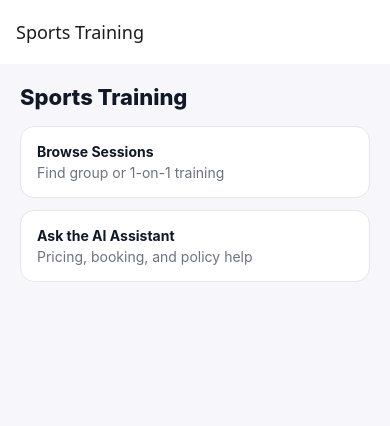
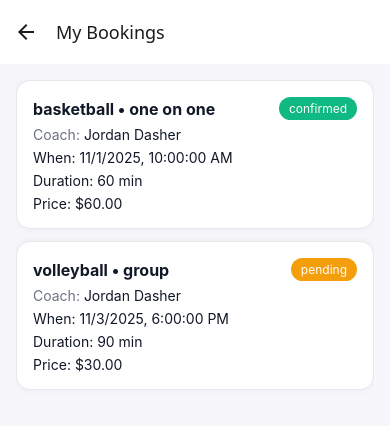
Before and after one commit to Patrick-Guevarra/sports-booking, a React Native app in the folder mobile/: screen /Bookings in a window 390 px wide. Shown: the top 426 px of the page. Built offline with nearby package versions, Linux system fonts and the light colour scheme.

Commit message:
Added a 'my bookings' screen, also added mock data into it

```diff
--- a/mobile/App.js
+++ b/mobile/App.js
@@ -4,6 +4,7 @@ import Home from './src/screens/Home';
 import SessionsList from './src/screens/SessionsList';
 import SessionDetail from './src/screens/SessionDetail';
 import Chat from './src/screens/Chat';
+import Bookings from './src/screens/Bookings';
 
 const Stack = createNativeStackNavigator();
 
@@ -15,6 +16,7 @@ export default function App() {
         <Stack.Screen name="Sessions" component={SessionsList} options={{ title: 'Browse Sessions' }} />
         <Stack.Screen name="SessionDetail" component={SessionDetail} options={{ title: 'Session Detail' }} />
         <Stack.Screen name="Chat" component={Chat} options={{ title: 'AI Assistant' }} />
+        <Stack.Screen name="Bookings" component={Bookings} options={{ title: 'My Bookings' }} />
       </Stack.Navigator>
     </NavigationContainer>
   );
--- /dev/null
+++ b/mobile/src/components/BookingCard.jsx
@@ -0,0 +1,46 @@
+import { View, Text } from 'react-native';
+import { COLORS } from '../constants/colors';
+import { money, niceType } from '../constants/format';
+
+const statusColor = (status) => {
+  switch (status) {
+    case 'confirmed': return '#10B981'; // green
+    case 'pending':   return '#F59E0B'; // amber
+    case 'completed': return '#6B7280'; // gray
+    case 'canceled':  return '#EF4444'; // red
+    default: return COLORS.muted;
+  }
+};
+
+export default function BookingCard({ item }) {
+  const date = new Date(item.startTime).toLocaleString();
+  return (
+    <View style={{
+      backgroundColor: COLORS.card,
+      borderColor: COLORS.border,
+      borderWidth: 1,
+      borderRadius: 14,
+      padding: 16,
+      marginBottom: 12,
+      shadowColor: '#000',
+      shadowOpacity: 0.05,
+      shadowRadius: 8,
+    }}>
+      <View style={{ flexDirection:'row', justifyContent:'space-between', alignItems:'center' }}>
+        <Text style={{ fontWeight:'700', fontSize:16, color: COLORS.text }}>
+          {item.sport} • {niceType(item.type)}
+        </Text>
+        <Text style={{ color: '#fff', backgroundColor: statusColor(item.status), paddingHorizontal:10, paddingVertical:4, borderRadius:999, fontSize:12, overflow:'hidden' }}>
+          {item.status}
+        </Text>
+      </View>
+
+      <Text style={{ color: COLORS.muted, marginTop: 6 }}>
+        Coach: <Text style={{ color: COLORS.text }}>{item.coachName}</Text>
+      </Text>
+      <Text style={{ color: COLORS.text, marginTop: 6 }}>When: {date}</Text>
+      <Text style={{ color: COLORS.text, marginTop: 6 }}>Duration: {item.durationMinutes} min</Text>
+      <Text style={{ color: COLORS.text, marginTop: 6 }}>Price: {money(item.priceCents)}</Text>
+    </View>
+  );
+}
--- /dev/null
+++ b/mobile/src/components/FloatingChatButton.jsx
@@ -0,0 +1,33 @@
+import { TouchableOpacity, View, Text, Platform } from 'react-native';
+
+export default function FloatingChatButton({ onPress }) {
+  return (
+    <TouchableOpacity
+      activeOpacity={0.9}
+      onPress={onPress}
+      accessibilityRole="button"
+      accessibilityLabel="Open AI assistant"
+      style={{
+        position: 'absolute',
+        right: 20,
+        bottom: 20,
+        width: 56,
+        height: 56,
+        borderRadius: 28,
+        backgroundColor: '#2563EB', // primary
+        alignItems: 'center',
+        justifyContent: 'center',
+        // soft shadow
+        shadowColor: '#000',
+        shadowOffset: { width: 0, height: 6 },
+        shadowOpacity: 0.2,
+        shadowRadius: 8,
+        elevation: 8, // Android shadow
+      }}
+    >
+      <View style={{ alignItems: 'center', justifyContent: 'center' }}>
+        <Text style={{ fontSize: 22, color: 'white' }}>🤖</Text>
+      </View>
+    </TouchableOpacity>
+  );
+}
--- a/mobile/src/constants/mockData.js
+++ b/mobile/src/constants/mockData.js
@@ -23,4 +23,31 @@ export const MOCK_SESSIONS = [
     capacity: 6,
     status: 'open'
   }
+
+
 ];
+
+export const MOCK_BOOKINGS = [
+  {
+    id: 101,
+    sessionId: 1,
+    sport: 'basketball',
+    type: 'one_on_one',
+    coachName: 'Jordan Dasher',
+    startTime: '2025-11-01T10:00:00Z',
+    durationMinutes: 60,
+    priceCents: 6000,
+    status: 'confirmed' // 'pending' | 'confirmed' | 'completed' | 'canceled'
+  },
+  {
+    id: 102,
+    sessionId: 2,
+    sport: 'volleyball',
+    type: 'group',
+    coachName: 'Jordan Dasher',
+    startTime: '2025-11-03T18:00:00Z',
+    durationMinutes: 90,
+    priceCents: 3000,
+    status: 'pending'
+  }
+];
--- /dev/null
+++ b/mobile/src/screens/Bookings.jsx
@@ -0,0 +1,43 @@
+import { useCallback, useState } from 'react';
+import { View, FlatList, RefreshControl, Text } from 'react-native';
+import { COLORS } from '../constants/colors';
+import { MOCK_BOOKINGS } from '../constants/mockData';
+import BookingCard from '../components/BookingCard';
+
+export default function Bookings() {
+  const [data, setData] = useState(MOCK_BOOKINGS);
+  const [refreshing, setRefreshing] = useState(false);
+
+  const onRefresh = useCallback(() => {
+    setRefreshing(true);
+    // simulate fetch
+    setTimeout(() => {
+      setData([...MOCK_BOOKINGS]); // would replace with real API response
+      setRefreshing(false);
+    }, 600);
+  }, []);
+
+  if (!data || data.length === 0) {
+    return (
+      <View style={{ flex:1, justifyContent:'center', alignItems:'center', backgroundColor: COLORS.bg, padding: 16 }}>
+        <Text style={{ color: COLORS.muted, textAlign:'center' }}>
+          You don’t have any bookings yet.
+        </Text>
+      </View>
+    );
+  }
+
+  return (
+    <View style={{ flex:1, padding:16, backgroundColor: COLORS.bg }}>
+      <FlatList
+        data={data}
+        keyExtractor={(i) => String(i.id)}
+        renderItem={({ item }) => <BookingCard item={item} />}
+        refreshControl={
+          <RefreshControl refreshing={refreshing} onRefresh={onRefresh} />
+        }
+        contentContainerStyle={{ paddingBottom: 24 }}
+      />
+    </View>
+  );
+}
--- a/mobile/src/screens/Home.jsx
+++ b/mobile/src/screens/Home.jsx
@@ -1,5 +1,6 @@
 import { View, Text, TouchableOpacity } from 'react-native';
 import { COLORS } from '../constants/colors';
+import FloatingChatButton from '../components/FloatingChatButton';
 
 export default function Home({ navigation }) {
   return (
@@ -16,13 +17,15 @@ export default function Home({ navigation }) {
         <Text style={{ color: COLORS.muted, marginTop: 4 }}>Find group or 1-on-1 training</Text>
       </TouchableOpacity>
 
-      <TouchableOpacity
-        onPress={() => navigation.navigate('Chat')}
-        style={{ backgroundColor: COLORS.card, borderColor: COLORS.border, borderWidth: 1, borderRadius: 14, padding: 16 }}
-      >
-        <Text style={{ fontWeight: '700', color: COLORS.text }}>Ask the AI Assistant</Text>
-        <Text style={{ color: COLORS.muted, marginTop: 4 }}>Pricing, booking, and policy help</Text>
-      </TouchableOpacity>
+        <TouchableOpacity
+            onPress={() => navigation.navigate('Bookings')}
+            style={{ backgroundColor: COLORS.card, borderColor: COLORS.border, borderWidth: 1, borderRadius: 14, padding: 16, marginBottom: 12 }}>
+            <Text style={{ fontWeight: '700', color: COLORS.text }}>My Bookings</Text>
+            <Text style={{ color: COLORS.muted, marginTop: 4 }}>See upcoming and past sessions</Text>
+        </TouchableOpacity>
+
+      {/* Floating AI button */}
+      <FloatingChatButton onPress={() => navigation.navigate('Chat')} />
     </View>
   );
 }
--- a/mobile/src/screens/SessionDetail.jsx
+++ b/mobile/src/screens/SessionDetail.jsx
@@ -2,6 +2,7 @@ import { View, Text, Button, Alert } from 'react-native';
 import { COLORS } from '../constants/colors';
 import { money, niceType } from '../constants/format';
 import { MOCK_SESSIONS } from '../constants/mockData';
+import FloatingChatButton from '../components/FloatingChatButton';
 
 export default function SessionDetail({ route, navigation }) {
   const { sessionId } = route.params || {};
@@ -16,7 +17,6 @@ export default function SessionDetail({ route, navigation }) {
   }
 
   const onBook = () => {
-    // Later: POST /api/bookings
     Alert.alert('Booking', `Created booking for ${session.sport} (${niceType(session.type)})`);
   };
 
@@ -30,8 +30,8 @@ export default function SessionDetail({ route, navigation }) {
 
       <View style={{ height: 16 }} />
       <Button title="Book (Simulated)" onPress={onBook} />
-      <View style={{ height: 12 }} />
-      <Button title="Ask AI" onPress={() => navigation.navigate('Chat')} />
+
+      <FloatingChatButton onPress={() => navigation.navigate('Chat')} />
     </View>
   );
 }
--- a/mobile/src/screens/SessionsList.jsx
+++ b/mobile/src/screens/SessionsList.jsx
@@ -3,12 +3,13 @@ import { View, FlatList, ActivityIndicator } from 'react-native';
 import { COLORS } from '../constants/colors';
 import SessionCard from '../components/SessionCard';
 import { MOCK_SESSIONS } from '../constants/mockData';
+import FloatingChatButton from '../components/FloatingChatButton';
 
 export default function SessionsList({ navigation }) {
   const [data, setData] = useState(null);
 
   useEffect(() => {
-    setTimeout(() => setData(MOCK_SESSIONS), 250); // tiny delay to show spinner
+    setTimeout(() => setData(MOCK_SESSIONS), 250);
   }, []);
 
   if (!data) {
@@ -30,7 +31,9 @@ export default function SessionsList({ navigation }) {
             onPress={() => navigation.navigate('SessionDetail', { sessionId: item.id })}
           />
         )}
+        contentContainerStyle={{ paddingBottom: 100 }} // avoid FAB overlap on last card
       />
+      <FloatingChatButton onPress={() => navigation.navigate('Chat')} />
     </View>
   );
 }
```
